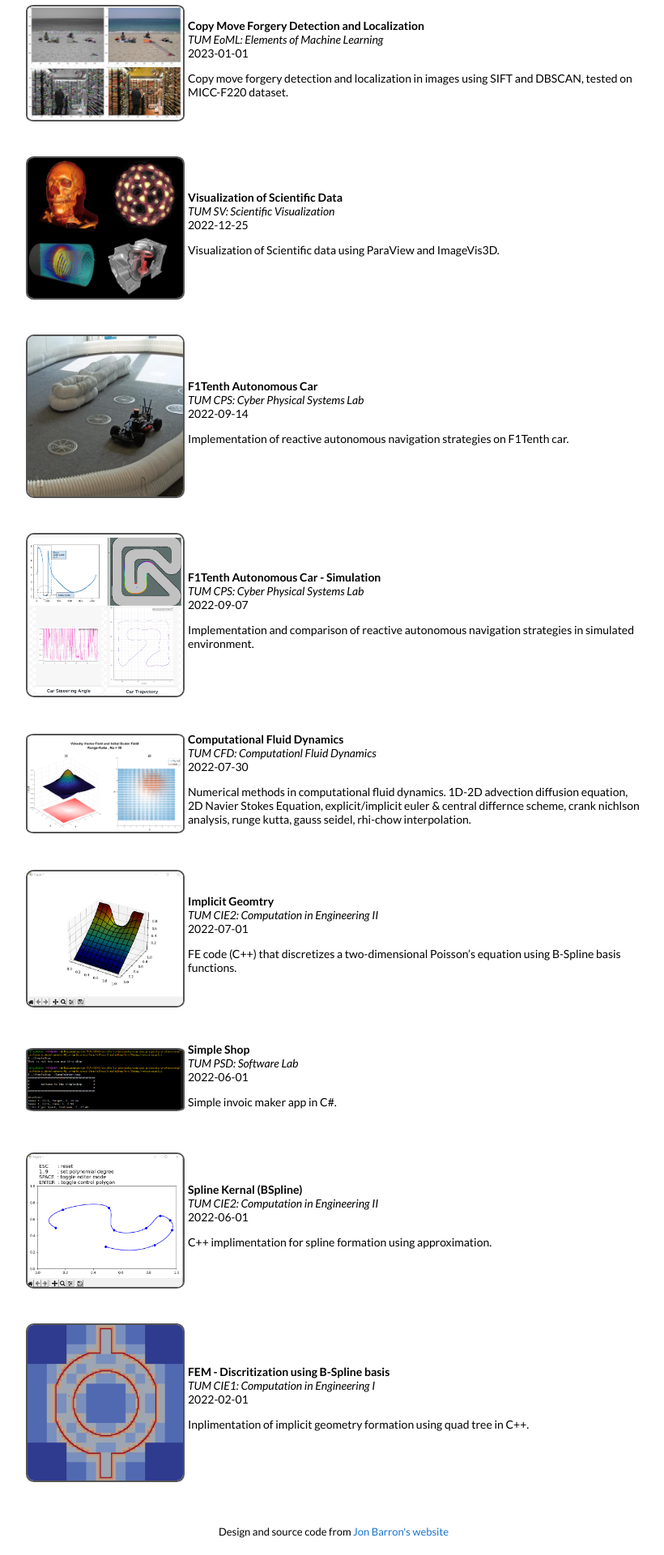
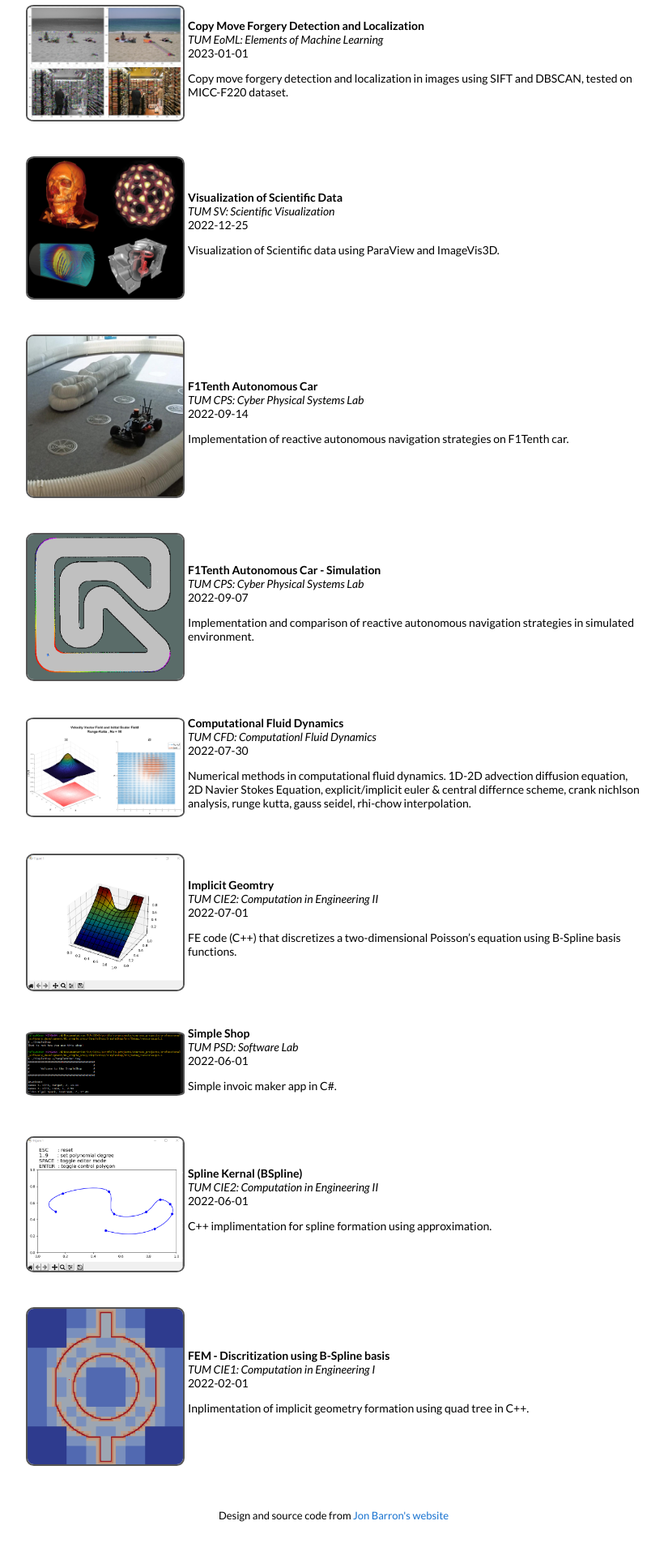
Before and after one commit to rafaymhddn/rafaymhddn.github.io, a Jekyll site: the page built from _posts/2023-10-04-rdc-apo.markdown, in a window 1280 px wide. Shown: the part 4074-5994 px from the top of the page at 81% size, without its empty margins (228-1048 px from the left). Built offline with Jekyll 4.4.1, drawn with Linux system fonts in a browser that asks for light colours.

Commit message:
Project added

```diff
--- a/_posts/2022-08-15-cps-sim.markdown
+++ b/_posts/2022-08-15-cps-sim.markdown
@@ -2,7 +2,7 @@
 layout: post
 title:  "F1Tenth Autonomous Car - Simulation"
 date:   2022-09-07 22:20:59 +00:00
-image: /images/cps-sim.png
+image: /images/cps-sim.gif
 categories: TUM
 author: "Rafay"
 subtitle: "cps"
```
Also changed, not shown: images/cps-sim.gif (added).
